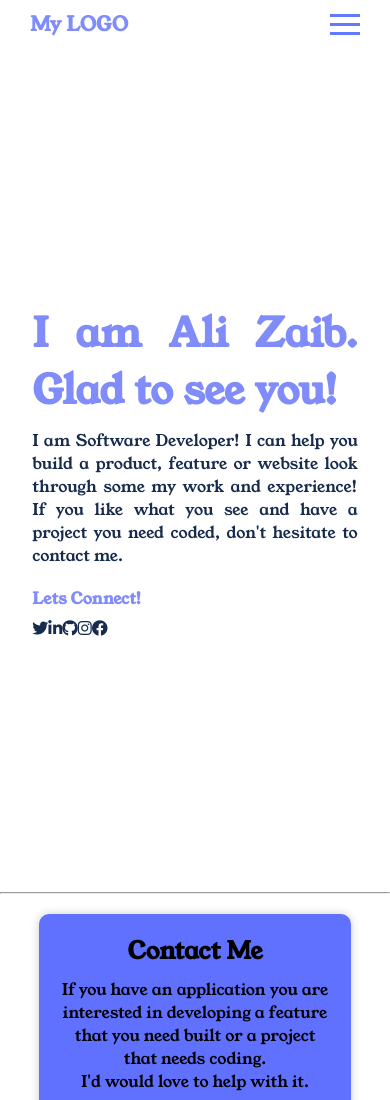
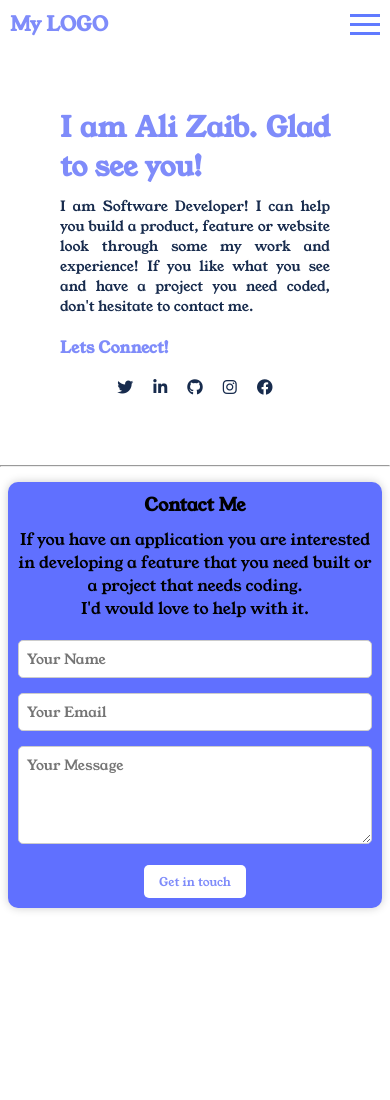
Before and after one commit to alizaib261/portfolio, a plain HTML site: page index.html in a window 390 px wide. Shown: the top 1100 px of the page. After the commit the page ends 923 px from the top, so only its background shows below. Drawn offline with Linux system fonts and the light colour scheme.

Commit message:
fix styling
fix styling

```diff
--- a/style.css
+++ b/style.css
@@ -1,3 +1,4 @@
+/* Base Styles */
 @import url("https://fonts.googleapis.com/css2?family=Young+Serif&display=swap");
 
 /* Reset some default styles */
@@ -100,21 +101,19 @@
 
 .font-awesome {
   display: flex;
-  margin-right: 250px;
   margin-top: 10px;
   justify-content: space-between;
-  cursor: pointer;
   color: rgb(23, 43, 77);
-}  /* Style the contact form container */
+}
+
+/* Style the contact form container */
 .contact-form-container {
   background-color: #6070ff;
   border-radius: 10px;
   box-shadow: 0 0 10px rgba(0, 0, 0, 0.2);
   padding: 20px;
   text-align: center;
-  margin: 20px;
-  margin-left: 10%;
-  margin-right: 10%;
+  margin: 20px 10%;
 }
 
 .contact-form-container h2 {
@@ -167,3 +166,87 @@ button[type="submit"] {
 button[type="submit"]:hover {
   background-color: rgb(216, 219, 248);
 }
+
+/* Mobile Responsiveness */
+@media only screen and (max-width: 768px) {
+  .navbar {
+    padding: 10px 20px;
+  }
+
+  .intro h1 {
+    font-size: 32px;
+  }
+
+  .intro-container {
+    padding: 20px;
+    height: auto;
+  }
+
+  .font-awesome {
+    flex-wrap: wrap;
+    justify-content: center;
+  }
+
+  .font-awesome i {
+    margin: 10px;
+  }
+
+  .contact-form-container {
+    margin: 20px 5%;
+    padding: 15px;
+  }
+
+  .contact-form-container h2 {
+    font-size: 20px;
+  }
+
+  .input-group input[type="text"],
+  .input-group input[type="email"],
+  .input-group textarea {
+    padding: 8px;
+    font-size: 14px;
+  }
+
+  button[type="submit"] {
+    font-size: 14px;
+    padding: 8px 15px;
+  }
+}
+
+/* Smaller screen sizes like phones */
+@media only screen and (max-width: 480px) {
+  .intro h1 {
+    font-size: 28px;
+  }
+
+  .navbar {
+    padding: 10px;
+  }
+
+  .contact-form-container {
+    margin: 15px 2%;
+    padding: 10px;
+  }
+
+  .contact-form-container h2 {
+    font-size: 18px;
+  }
+
+  .intro-container {
+    flex-direction: column;
+    text-align: center;
+  }
+
+  .font-awesome {
+    justify-content: center;
+    margin-left: 0;
+  }
+
+  .intro p {
+    font-size: 14px;
+  }
+
+  button[type="submit"] {
+    font-size: 12px;
+  }
+}
```
